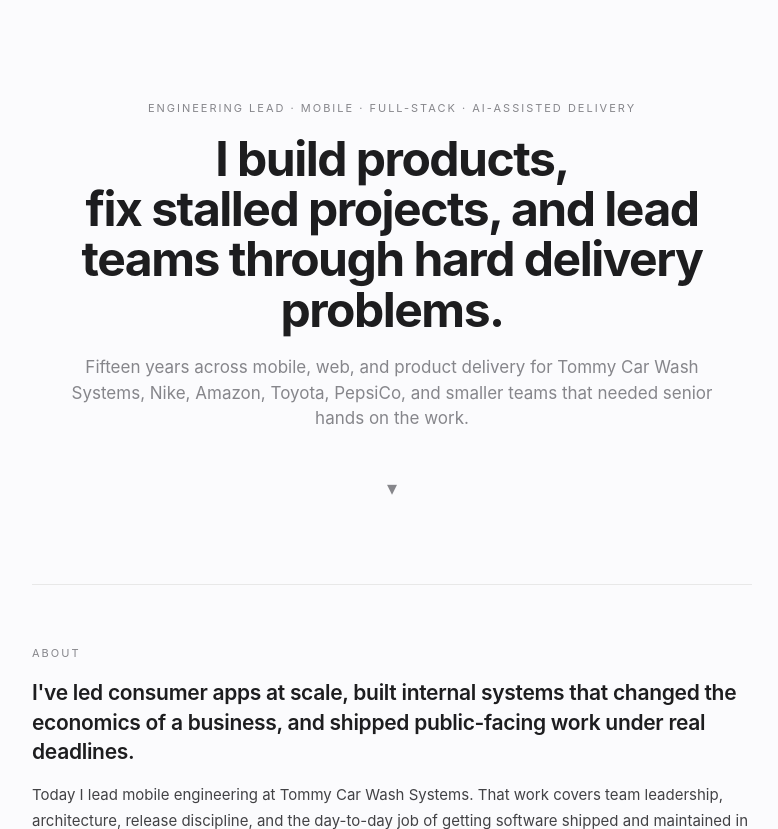
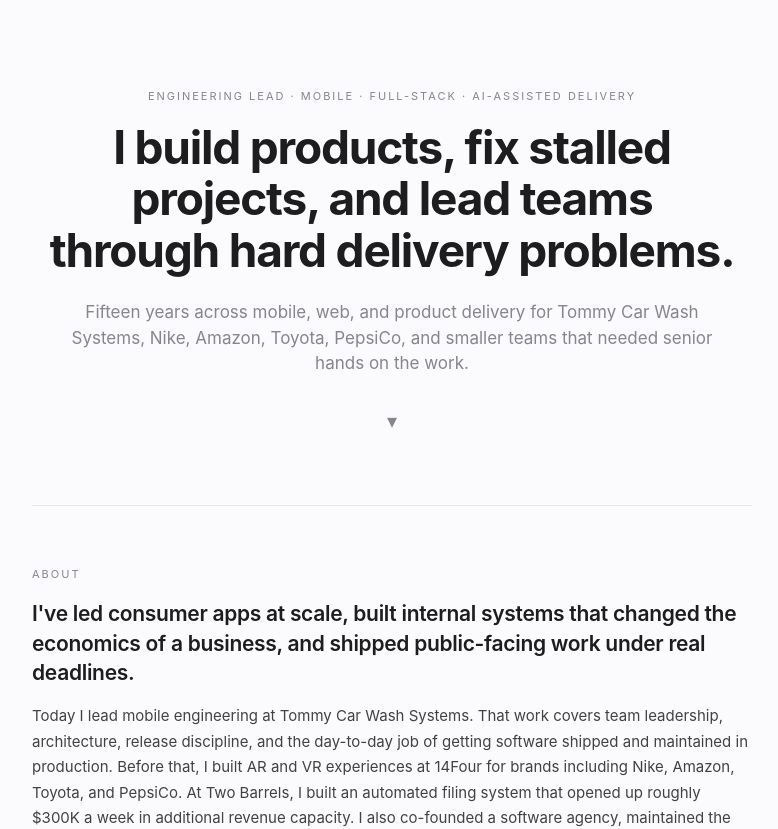
Before and after one commit to unipheas/unipheas.github.io, a PHP site: page / in a window 1280 px wide. Shown: the part 57-886 px from the top of the page, without its empty margins (248-1026 px from the left). Run offline with PHP 8.4, Linux system fonts and the light colour scheme.

Commit message:
refine hero spacing

```diff
--- a/css/style.css
+++ b/css/style.css
@@ -244,7 +244,7 @@ img {
 
 /* --- Hero --- */
 .hero {
-  padding: 100px 0 80px;
+  padding: 88px 0 68px;
   text-align: center;
 }
 
@@ -257,12 +257,14 @@ img {
 }
 
 .hero-headline {
-  font-size: 48px;
+  font-size: 46px;
   font-weight: 700;
-  letter-spacing: -1.5px;
-  line-height: 1.05;
+  letter-spacing: -1.2px;
+  line-height: 1.12;
   color: var(--color-primary);
-  margin-bottom: 20px;
+  margin: 0 auto 24px;
+  max-width: 760px;
+  text-wrap: balance;
 }
 
 .hero-subline {
@@ -271,10 +273,11 @@ img {
   line-height: 1.5;
   max-width: 680px;
   margin: 0 auto;
+  text-wrap: pretty;
 }
 
 .hero-scroll-indicator {
-  margin-top: 40px;
+  margin-top: 28px;
   font-size: 20px;
   color: var(--color-tertiary);
 }
--- a/index.html
+++ b/index.html
@@ -55,7 +55,7 @@
     <section class="hero" aria-label="Introduction">
       <div class="container hero-content">
         <p class="hero-label">Engineering Lead · Mobile · Full-Stack · AI-Assisted Delivery</p>
-        <h1 class="hero-headline">I build products,<br>fix stalled projects, and lead teams through hard delivery problems.</h1>
+        <h1 class="hero-headline">I build products, fix stalled projects, and lead teams through hard delivery problems.</h1>
         <p class="hero-subline">Fifteen years across mobile, web, and product delivery for Tommy Car Wash Systems, Nike, Amazon, Toyota, PepsiCo, and smaller teams that needed senior hands on the work.</p>
         <div class="hero-scroll-indicator" aria-hidden="true">&#9662;</div>
       </div>
```
